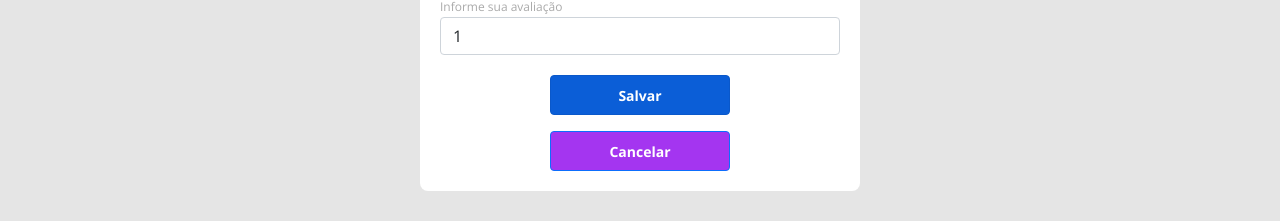
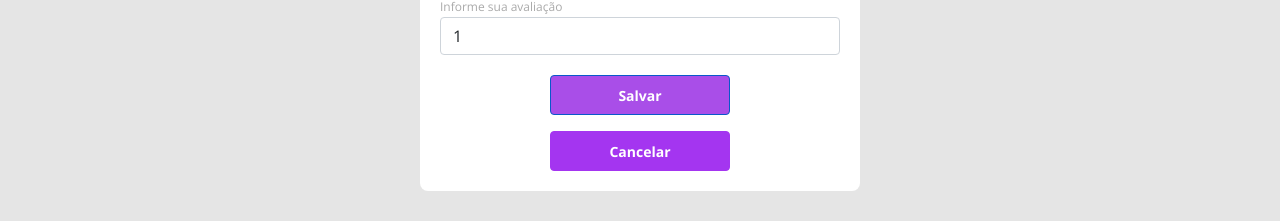
Before and after one commit to juniorsantosdev/dsmovie, a React (Create React App) app in the folder frontend/: page /form/1 in a window 1280 px wide. In both pictures the pointer is over the button "Salvar". Shown: the part 293-514 px from the top of the page. Built offline with nearby package versions, Linux system fonts and the light colour scheme; no server answers; the HTML template or start-up script is replaced by a standard one.

Commit message:
Alteracao na cor do hover dos botoes

```diff
--- a/frontend/src/index.css
+++ b/frontend/src/index.css
@@ -10,7 +10,13 @@
 }
 .btn-primary{
   background-color: #A435F0;
+  border-color: #A435F0;
 }
+
+.btn-primary:hover {
+  background-color: #A94EE8;
+}
+
 html, body {
     background-color: #E5E5E5;
 }
```
